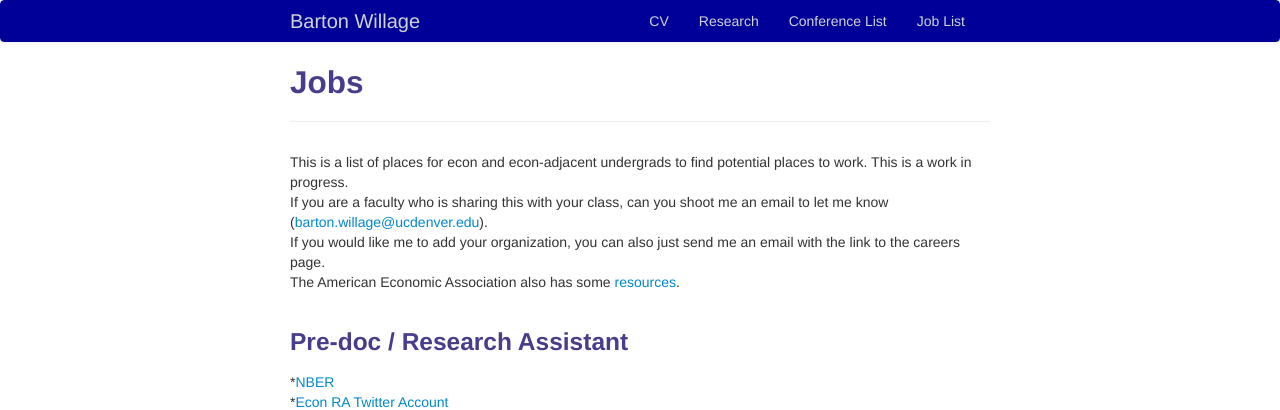
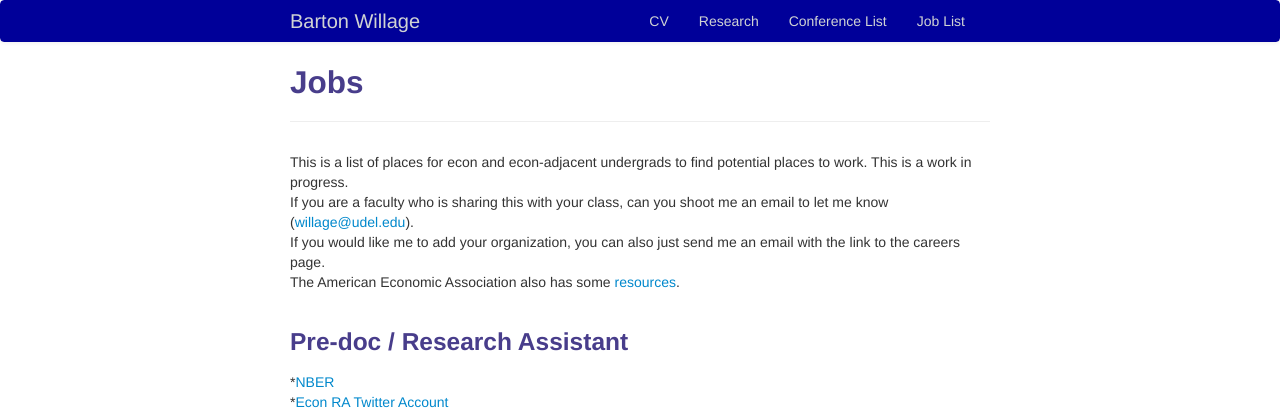
Before and after one commit to bjwillage/bjwillage.github.io, a Jekyll site: the page built from pages/Jobs.md, in a window 1280 px wide. Shown: the top 410 px of the page. Built offline with Jekyll 4.4.1, drawn with Linux system fonts in a browser that asks for light colours.

Commit message:
Update Jobs.md

```diff
--- a/pages/Jobs.md
+++ b/pages/Jobs.md
@@ -5,7 +5,7 @@ description: Job Resource of Undergrads
 ---
 
 This is a list of places for econ and econ-adjacent undergrads to find potential places to work. This is a work in progress. <br>
-If you are a faculty who is sharing this with your class, can you shoot me an email to let me know ([barton.willage@ucdenver.edu](barton.willage@ucdenver.edu)). <br>
+If you are a faculty who is sharing this with your class, can you shoot me an email to let me know ([willage@udel.edu](willage@udel.edu)). <br>
 If you would like me to add your organization, you can also just send me an email with the link to the careers page.<br>
 The American Economic Association also has some [resources](https://www.aeaweb.org/resources/students/careers/govt-not-for-profit).  <br><br>
 
```
